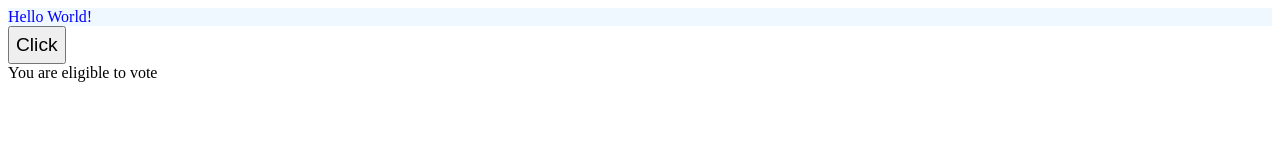
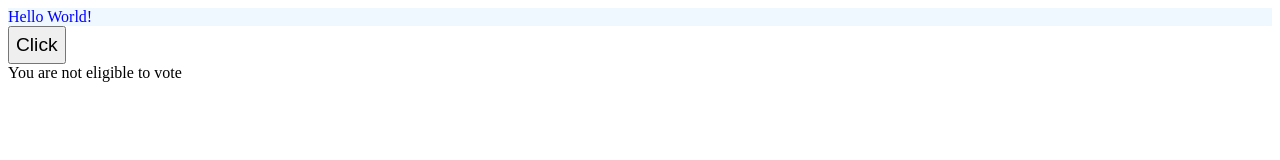
Before and after one commit to iankityadav/angular-demo, an Angular app: page / in a window 1280 px wide. Shown: the top 160 px of the page. Built offline with nearby package versions, Linux system fonts and the light colour scheme.

Commit message:
Using expression in NgIf

```diff
--- a/src/app/app.component.html
+++ b/src/app/app.component.html
@@ -16,7 +16,7 @@
 </div>
 
 <div>
-    <div *ngIf="age; else notAdult">
+    <div *ngIf="age>18; else notAdult">
         <div>You are eligible to vote</div>
     </div>
     <ng-template #notAdult>
--- a/src/app/app.component.ts
+++ b/src/app/app.component.ts
@@ -9,7 +9,7 @@ export class AppComponent {
   title:string = 'demo';
   data:string = ""
   showColor:boolean = false
-  age:boolean = true
+  age:number = 10
   constructor(){
     console.log(`new data - ${this.data}`)
   }
```
